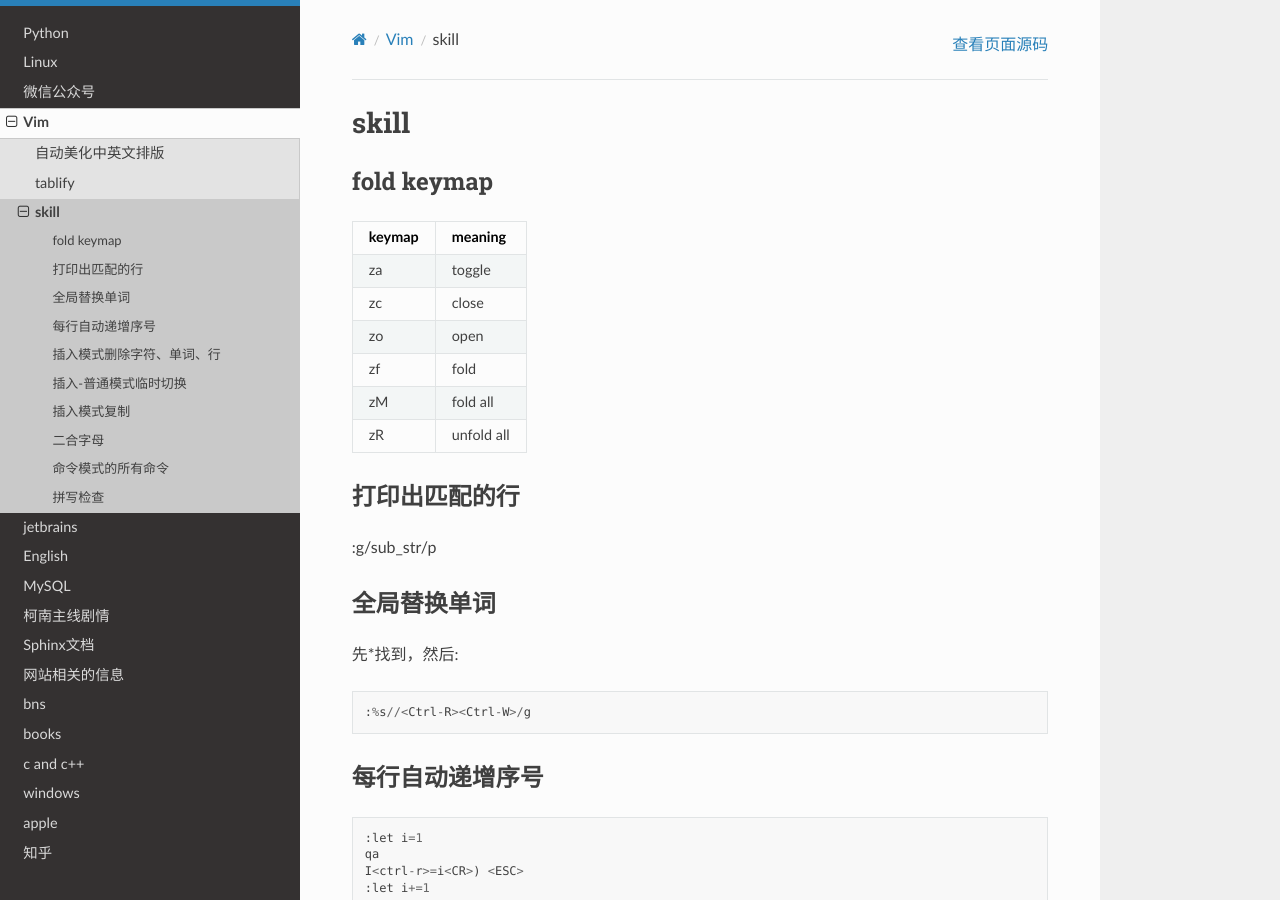
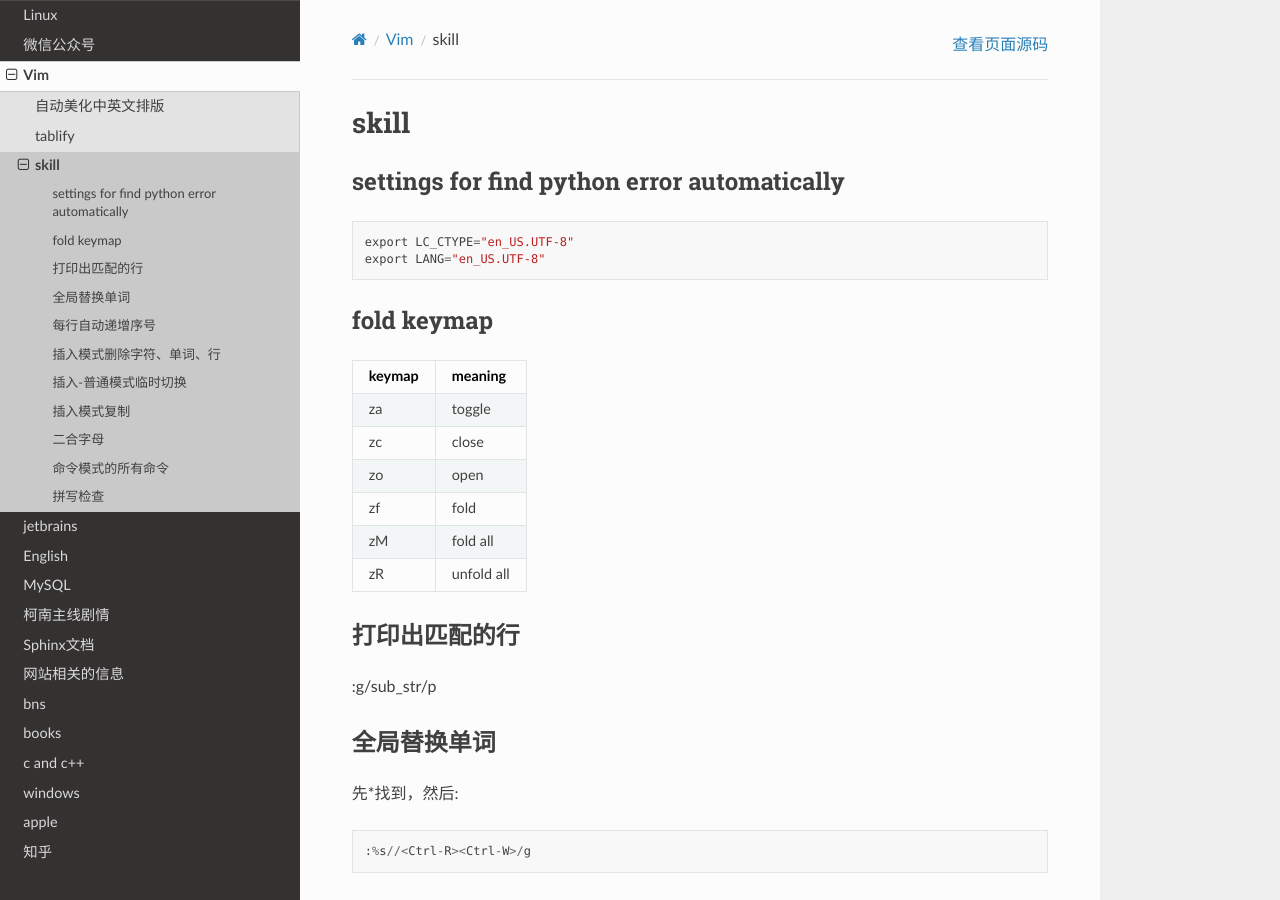
Before and after one commit to otfsenter/idlepig, a Sphinx documentation site: the page built from source/vim/skill.rst, in a window 1280 px wide and 900 px high. Built offline with Sphinx 7.4.7 and the Read the Docs theme 2.0.0, drawn with Linux system fonts in a browser that asks for light colours.

Commit message:
vim find python error

```diff
--- a/source/vim/skill.rst
+++ b/source/vim/skill.rst
@@ -1,10 +1,21 @@
 .. _vim-skill:
 
+*****
 skill
-============
+*****
+
+settings for find python error automatically
+================================================
+
+.. code::
+
+    export LC_CTYPE="en_US.UTF-8"
+    export LANG="en_US.UTF-8"
+
+
 
 fold keymap
------------
+================================
 
 .. csv-table::
     :header: keymap, meaning
@@ -18,20 +29,20 @@
 
 
 打印出匹配的行
-----------------
+================================
 
 :g/sub_str/p
 
 
 全局替换单词
----------------
+================================
 
 先*找到，然后::
 
     :%s//<Ctrl-R><Ctrl-W>/g
 
 每行自动递增序号
------------------------
+================================
 
 ::
 
@@ -45,7 +56,7 @@
 
 
 插入模式删除字符、单词、行
-----------------------------------
+================================
 
 * delete letter
 
@@ -61,7 +72,7 @@
 
 
 插入-普通模式临时切换
-------------------------------
+================================
 
 ::
 
@@ -70,7 +81,7 @@
 
 
 插入模式复制
--------------------
+================================
 
 ::
 
@@ -78,7 +89,7 @@
 
 
 二合字母
---------------
+================================
 
 ::
 
@@ -87,7 +98,7 @@
 <ctrl-k>然后输入两个字母
 
 命令模式的所有命令
--------------------
+================================
 
 ::
 
@@ -95,7 +106,7 @@
 
 
 拼写检查
--------------------
+================================
 
 set spell
 
```
